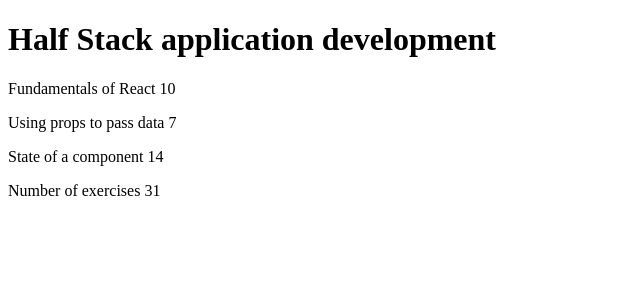
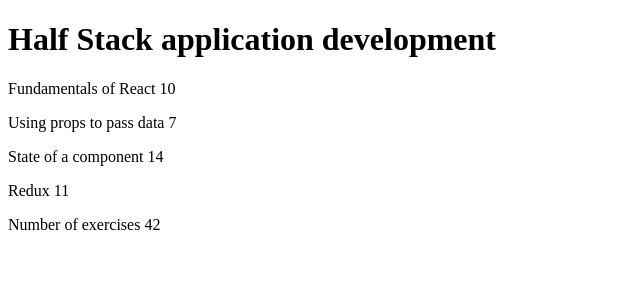
Before and after one commit to WebDevBrum/Full-Stack-Open, a React (Vite) app in the folder Part1/courseinfo/: page / in a window 1280 px wide. Shown: the top 300 px of the page, without its empty margins (0-640 px from the left). Built offline with nearby package versions, Linux system fonts and the light colour scheme.

Commit message:
completed 2.1, 2.2, 2.3

```diff
--- a/Part1/courseinfo/src/App.jsx
+++ b/Part1/courseinfo/src/App.jsx
@@ -20,6 +20,11 @@
         exercises: 14,
         id: 3,
       },
+      {
+        name: "Redux",
+        exercises: 11,
+        id: 4,
+      },
     ],
   };
 
--- a/Part1/courseinfo/src/components/Course.jsx
+++ b/Part1/courseinfo/src/components/Course.jsx
@@ -1,36 +1,38 @@
 const Course = ({ course }) => {
-  const Header = (props) => {
+  const Header = ({ course }) => {
     return (
       <div>
-        <h1>{props.course}</h1>
+        <h1>{course}</h1>
       </div>
     );
   };
 
-  const Part = (props) => {
+  const Part = ({ part, exercises }) => {
     return (
       <div>
         <p>
-          {props.part} {props.exercises}
+          {part} {exercises}
         </p>
       </div>
     );
   };
 
-  const Content = (props) => {
+  const Content = ({ parts }) => {
     return (
       <div>
-        <Part part={props.parts[0].name} exercises={props.parts[0].exercises} />
-        <Part part={props.parts[1].name} exercises={props.parts[1].exercises} />
-        <Part part={props.parts[2].name} exercises={props.parts[2].exercises} />
+        {parts.map((part) => (
+          <Part key={part.id} part={part.name} exercises={part.exercises} />
+        ))}
       </div>
     );
   };
 
-  const Total = (props) => {
+  const Total = ({ parts }) => {
+    const sum = parts.reduce((sum, part) => sum + part.exercises, 0);
+
     return (
       <div>
-        <p>Number of exercises {props.total}</p>
+        <p>Number of exercises {sum}</p>
       </div>
     );
   };
@@ -39,13 +41,7 @@
     <div>
       <Header course={course.name} />
       <Content parts={course.parts} />
-      <Total
-        total={
-          course.parts[0].exercises +
-          course.parts[1].exercises +
-          course.parts[2].exercises
-        }
-      />
+      <Total parts={course.parts} />
     </div>
   );
 };
```
